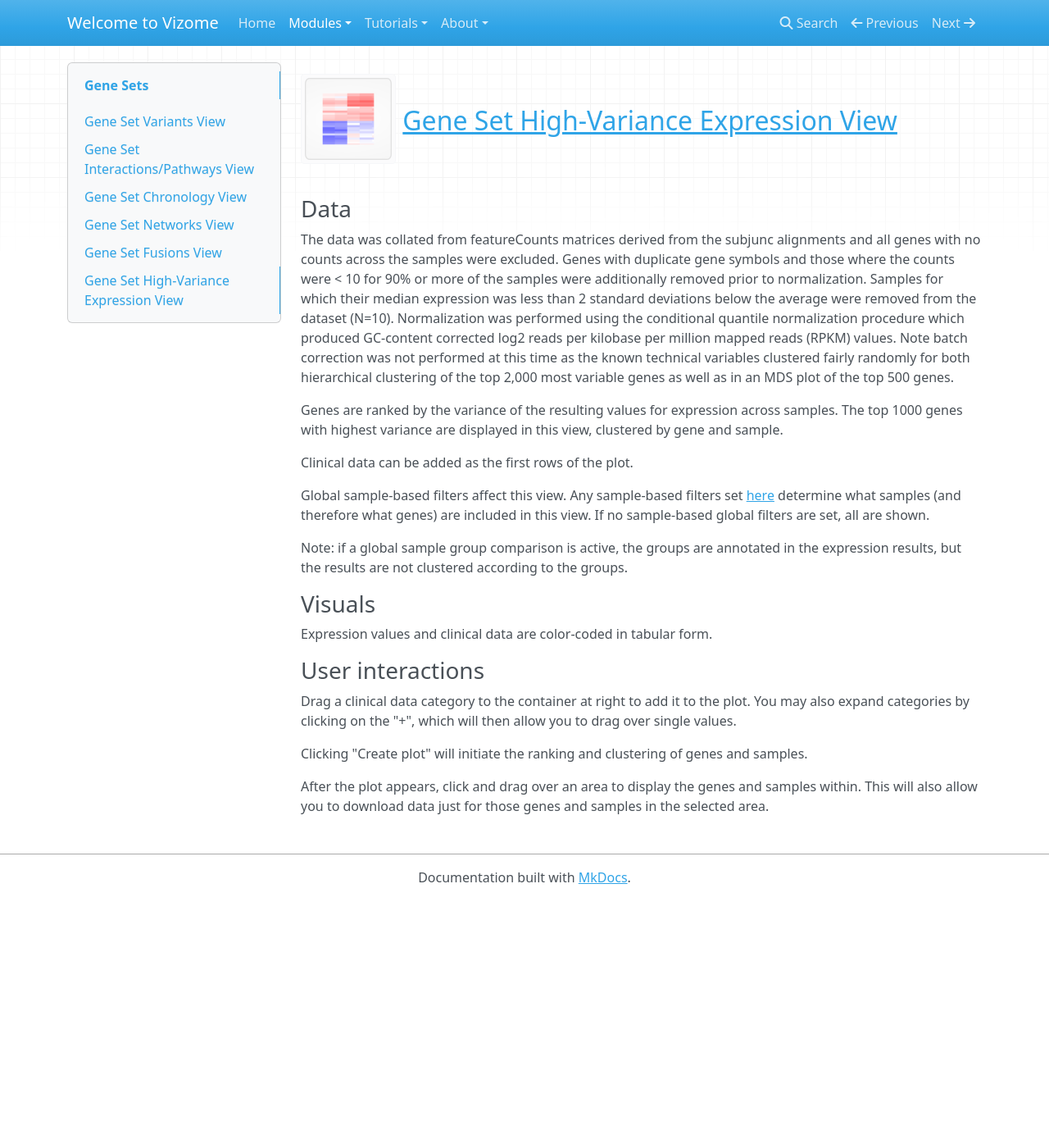
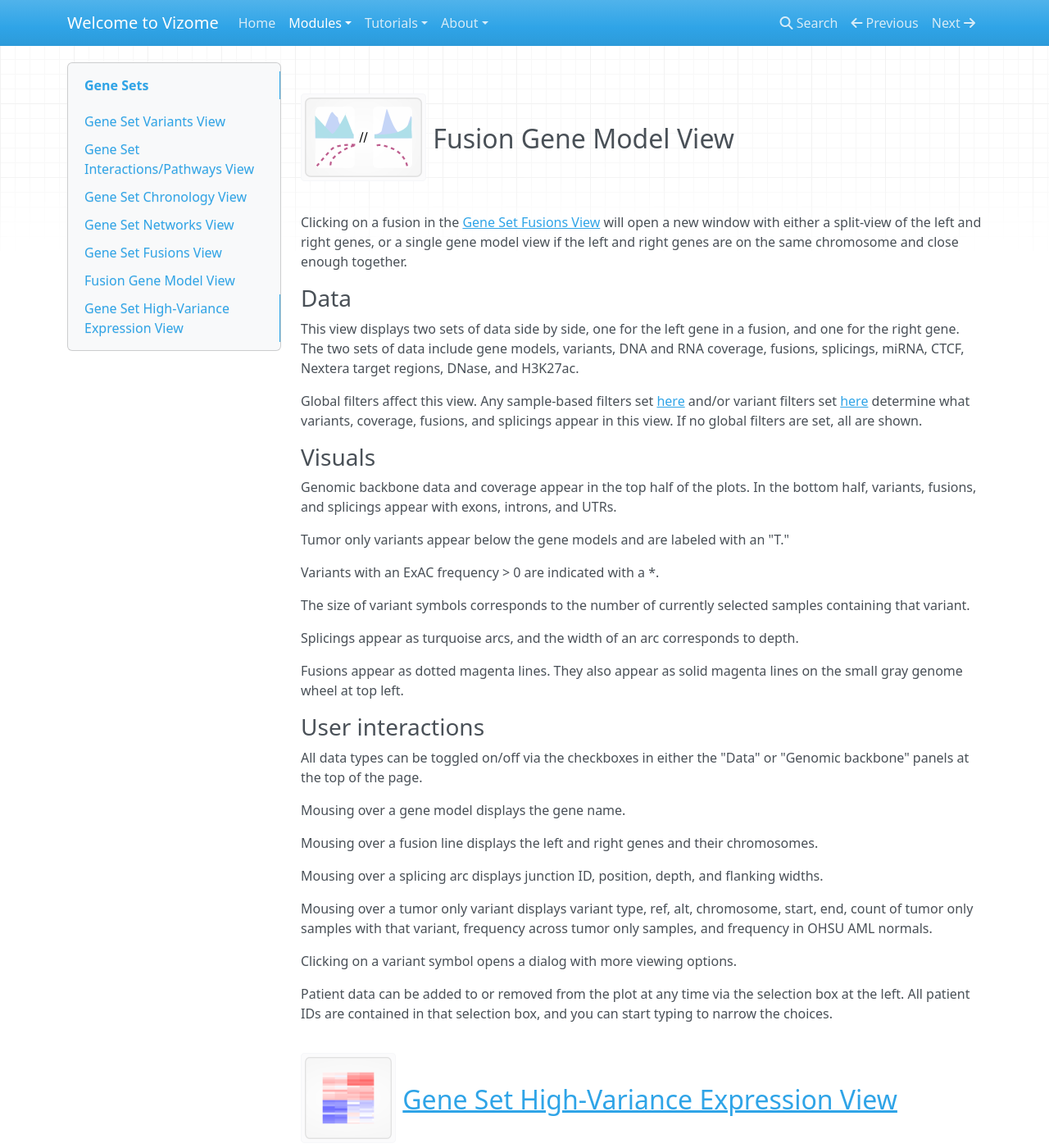
Before and after one commit to lopierra/vizome_docs, an MkDocs documentation site: the page built from docs/gene_sets.md, in a window 1280 px wide and 1400 px high, scrolled down 7031 px. Shown: the whole window at 82% size. Built offline with MkDocs 1.6.1, drawn with Linux system fonts in a browser that asks for light colours; nearby versions of some CDN libraries; old or Windows-style settings are respelled for this version of MkDocs; before the commit the page ends 8129 px from its top, so only the background shows below that; some of the changed text lies outside the part shown.

Commit message:
add fusion split plot view to gene sets

```diff
--- a/docs/gene_sets.md
+++ b/docs/gene_sets.md
@@ -185,9 +185,46 @@
 ### User interactions
 Mousing over a fusion line displays information about it: the left and right genes, a colored line corresponding to the left gene chromosome, and the total number of samples with that fusion.
 
-Clicking on a fusion will open a new window with either a split-view of the left and right genes, or a single gene model view if the left and right genes are on the same chromosome and close enough together.
+Clicking on a fusion will open a new window with either a split-view of the left and right genes, or a single gene model view if the left and right genes are on the same chromosome and close enough together. See *Fusion Gene Model View* below.
 
 Clicking the export button ![genesets_export_button](img/genesets_export_button.jpg) will prepare a CSV of the fusion data currently displayed.
+
+## ![genesets_fusion_genemodel](img/genesets_fusion_genemodel.png) Fusion Gene Model View
+
+Clicking on a fusion in the [Gene Set Fusions View](http://vizome.org/aml/fusions/) will open a new window with either a split-view of the left and right genes, or a single gene model view if the left and right genes are on the same chromosome and close enough together.
+
+### Data
+This view displays two sets of data side by side, one for the left gene in a fusion, and one for the right gene. The two sets of data include gene models, variants, DNA and RNA coverage, fusions, splicings, miRNA, CTCF, Nextera target regions, DNase, and H3K27ac.
+
+Global filters affect this view. Any sample-based filters set [here](http://vizome.org/aml/) and/or variant filters set [here](http://vizome.org/aml/variant_filter/) determine what variants, coverage, fusions, and splicings appear in this view. If no global filters are set, all are shown.
+
+### Visuals
+Genomic backbone data and coverage appear in the top half of the plots. In the bottom half, variants, fusions, and splicings appear with exons, introns, and UTRs.
+
+Tumor only variants appear below the gene models and are labeled with an "T."
+
+Variants with an ExAC frequency > 0 are indicated with a *.
+
+The size of variant symbols corresponds to the number of currently selected samples containing that variant.
+
+Splicings appear as turquoise arcs, and the width of an arc corresponds to depth.
+
+Fusions appear as dotted magenta lines. They also appear as solid magenta lines on the small gray genome wheel at top left.
+
+### User interactions
+All data types can be toggled on/off via the checkboxes in either the "Data" or "Genomic backbone" panels at the top of the page.
+
+Mousing over a gene model displays the gene name.
+
+Mousing over a fusion line displays the left and right genes and their chromosomes.
+
+Mousing over a splicing arc displays junction ID, position, depth, and flanking widths.
+
+Mousing over a tumor only variant displays variant type, ref, alt, chromosome, start, end, count of tumor only samples with that variant, frequency across tumor only samples, and frequency in OHSU AML normals.
+
+Clicking on a variant symbol opens a dialog with more viewing options.
+
+Patient data can be added to or removed from the plot at any time via the selection box at the left. All patient IDs are contained in that selection box, and you can start typing to narrow the choices.
 
 ## ![genesets_highvariance](img/genesets_highvariance.png) [Gene Set High-Variance Expression View](http://vizome.org/aml/expression_variance/)
 
```
Also changed, not shown: docs/img/genesets_fusion_genemodel.png (added).
